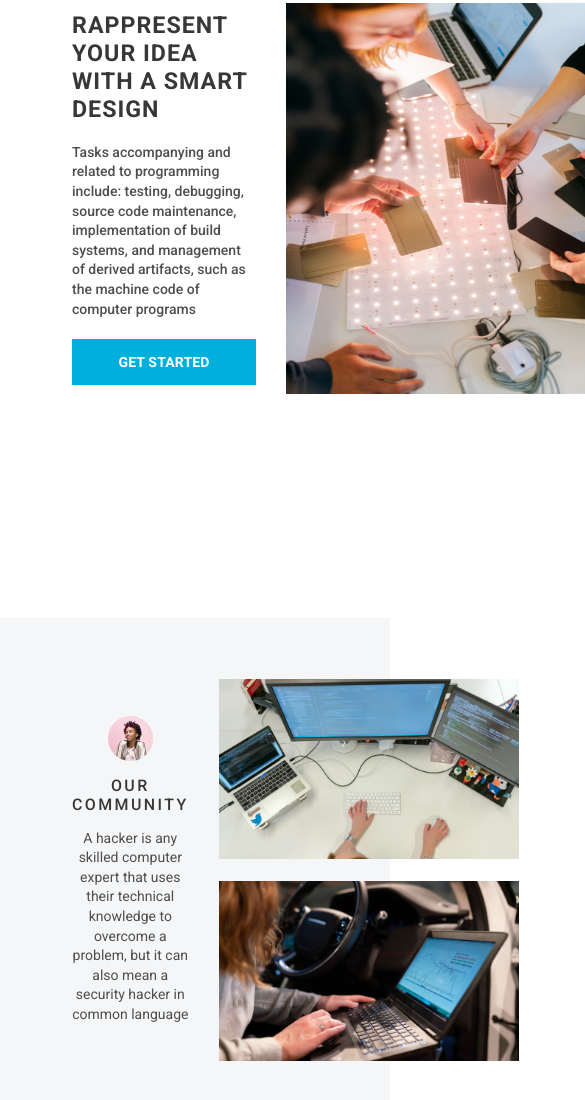
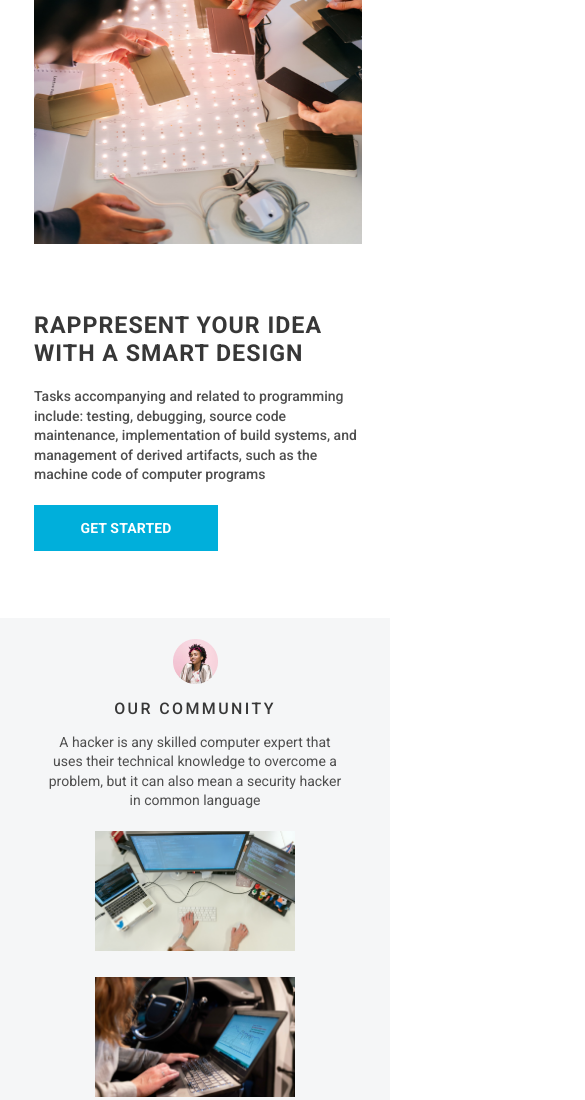
Before and after one commit to Ryabaa/WebDev-Grid, a plain HTML site: page index.html in a window 390 px wide. Shown: the part 1322-2422 px from the top of the page, 585 px wide, since content can reach past the window. Drawn offline with Linux system fonts and the light colour scheme.

Commit message:
add tablet version

```diff
--- a/media/media.scss
+++ b/media/media.scss
@@ -24,3 +24,46 @@
         }
     }
 }
+
+@media (max-width: 710px) {
+    .idea,
+    .code {
+        grid-template-columns: 1em 1fr 5fr 1fr 1em;
+        justify-items: start;
+        column-gap: 10px;
+        max-height: 840px;
+
+        .section-container {
+            grid-row: 7 / 10;
+            grid-column: 3 / 4;
+        }
+
+        .section-image {
+            grid-column: 3 / 4;
+            grid-row: 2 / 6;
+            justify-self: center;
+        }
+    }
+
+    .community {
+        grid-template-columns: 1em 2fr 1em;
+        padding: 0;
+
+        &-container {
+            grid-row: 2 / 5;
+            justify-self: center;
+        }
+
+        &-image-1 {
+            width: 200px;
+            grid-row: 6 / 7;
+            grid-column: 2 / 3;
+        }
+
+        &-image-2 {
+            width: 200px;
+            grid-row: 8 / 10;
+            grid-column: 2 / 3;
+        }
+    }
+}
--- a/style.scss
+++ b/style.scss
@@ -145,7 +145,7 @@ a {
     display: grid;
     grid-template-columns: 7em 3fr 3fr 7em;
     grid-template-rows: repeat(10, 1fr);
-    height: 840px;
+    min-height: 840px;
     justify-items: flex-start;
     align-items: center;
     column-gap: 30px;
```
Also changed, not shown: media/media.css, style.css, 2 other files.
